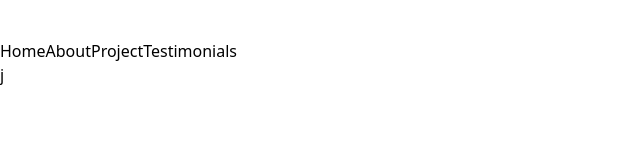
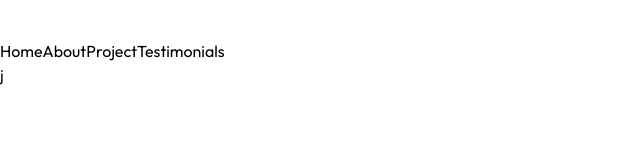
Before and after one commit to DILANTHA9590/real-state-frontend, a React (Vite) app: page / in a window 1280 px wide. Shown: the top 160 px of the page, without its empty margins (0-640 px from the left). Built offline with nearby package versions, Linux system fonts and the light colour scheme.

Commit message:
import outfits font family

```diff
--- a/src/index.css
+++ b/src/index.css
@@ -3,3 +3,7 @@
 @tailwind base;
 @tailwind components;
 @tailwind utilities;
+
+* {
+  font-family: Outfit;
+}
```
